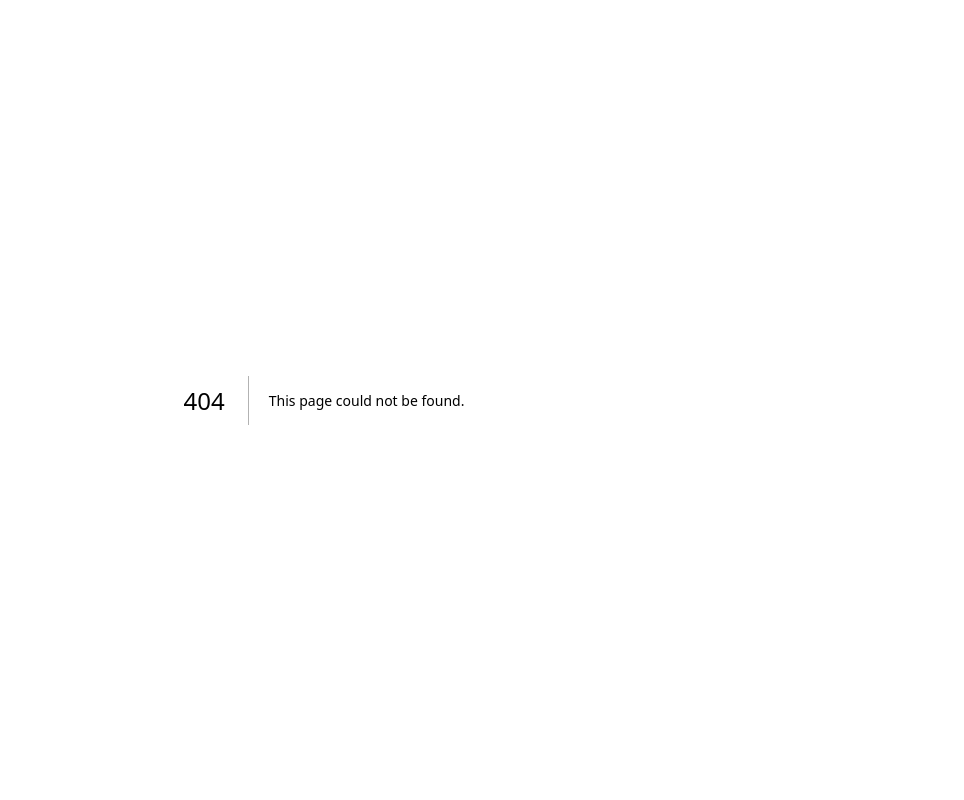
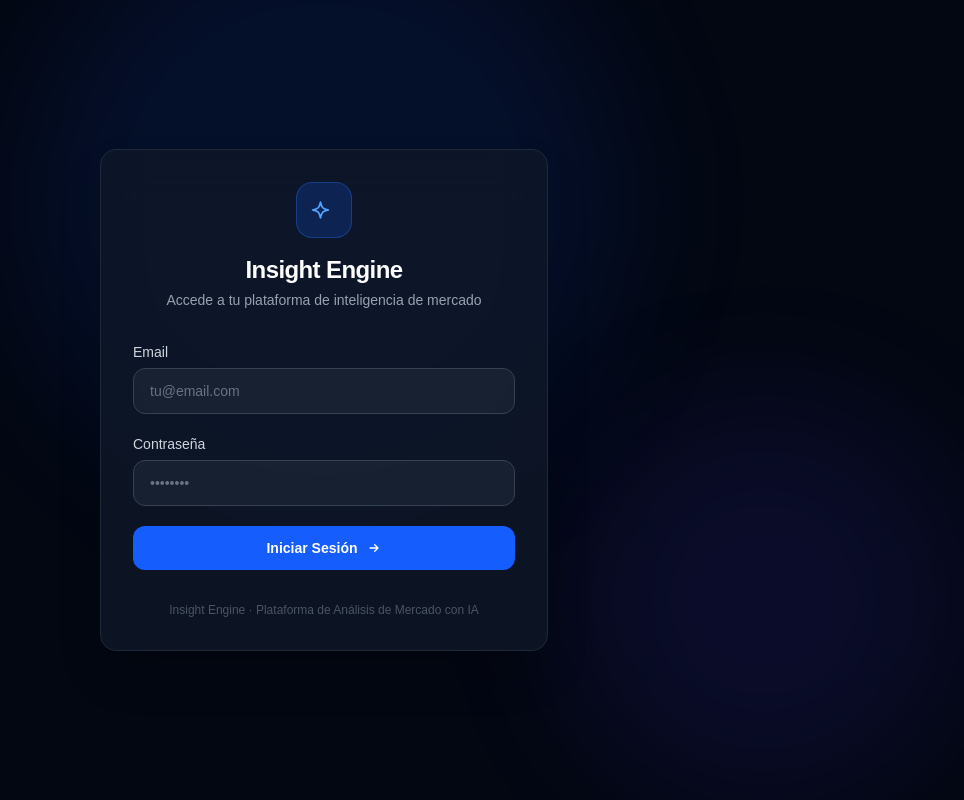
Before and after one commit to Nkaleth/insight-engine, a Next.js app in the folder apps/frontend/: page /login in a window 1280 px wide. Before the commit this address had no page. Shown: the whole page, without its empty margins (316-1280 px from the left). Built offline with nearby package versions, Linux system fonts and the light colour scheme; no server answers.

Commit message:
fix: resolve startup errors — login 404, backend port, proxy rename

```diff
--- a/apps/frontend/app/layout.tsx
+++ b/apps/frontend/app/layout.tsx
@@ -14,8 +14,8 @@ const geistMono = Geist_Mono({
 });
 
 export const metadata: Metadata = {
-  title: "Create Next App",
-  description: "Generated by create next app",
+  title: "Insight Engine | Market Intelligence Platform",
+  description: "Plataforma de inteligencia de mercado impulsada por IA. Detecta necesidades y oportunidades en comunidades digitales en tiempo real.",
 };
 
 export default function RootLayout({
--- /dev/null
+++ b/apps/frontend/app/login/page.tsx
@@ -0,0 +1,128 @@
+"use client";
+
+import { useState } from "react";
+import { useLogin } from "../../hooks/useLogin";
+
+export default function LoginPage() {
+  const [email, setEmail] = useState("");
+  const [password, setPassword] = useState("");
+  const { mutate: login, isPending, isError, error } = useLogin();
+
+  const handleSubmit = (e: React.FormEvent) => {
+    e.preventDefault();
+    login({ email, password });
+  };
+
+  return (
+    <main className="min-h-screen bg-gray-950 flex items-center justify-center p-4">
+      {/* Background glow effects */}
+      <div className="absolute inset-0 overflow-hidden pointer-events-none">
+        <div className="absolute top-1/4 left-1/2 -translate-x-1/2 -translate-y-1/2 w-[600px] h-[600px] rounded-full bg-blue-600/10 blur-3xl" />
+        <div className="absolute bottom-0 right-0 w-[400px] h-[400px] rounded-full bg-indigo-600/10 blur-3xl" />
+      </div>
+
+      <div className="relative w-full max-w-md">
+        {/* Card */}
+        <div className="bg-gray-900/80 backdrop-blur-xl border border-gray-800 rounded-2xl p-8 shadow-2xl">
+
+          {/* Logo / Header */}
+          <div className="text-center mb-8">
+            <div className="inline-flex items-center justify-center w-14 h-14 rounded-2xl bg-blue-600/20 border border-blue-500/30 mb-4">
+              <svg className="w-7 h-7 text-blue-400" fill="none" stroke="currentColor" viewBox="0 0 24 24">
+                <path strokeLinecap="round" strokeLinejoin="round" strokeWidth={1.5}
+                  d="M9.813 15.904L9 18.75l-.813-2.846a4.5 4.5 0 00-3.09-3.09L2.25 12l2.846-.813a4.5 4.5 0 003.09-3.09L9 5.25l.813 2.846a4.5 4.5 0 003.09 3.09L15.75 12l-2.846.813a4.5 4.5 0 00-3.09 3.09z" />
+              </svg>
+            </div>
+            <h1 className="text-2xl font-bold text-white tracking-tight">Insight Engine</h1>
+            <p className="text-gray-400 text-sm mt-1">Accede a tu plataforma de inteligencia de mercado</p>
+          </div>
+
+          {/* Error banner */}
+          {isError && (
+            <div className="mb-6 p-3 rounded-xl bg-red-500/10 border border-red-500/30 flex items-center gap-3">
+              <svg className="w-5 h-5 text-red-400 shrink-0" fill="none" stroke="currentColor" viewBox="0 0 24 24">
+                <path strokeLinecap="round" strokeLinejoin="round" strokeWidth={2} d="M12 9v3.75m9-.75a9 9 0 11-18 0 9 9 0 0118 0zm-9 3.75h.008v.008H12v-.008z" />
+              </svg>
+              <p className="text-red-300 text-sm">
+                {(error as Error)?.message || "Credenciales inválidas. Verifica tu email y contraseña."}
+              </p>
+            </div>
+          )}
+
+          {/* Form */}
+          <form onSubmit={handleSubmit} className="space-y-5">
+            {/* Email */}
+            <div>
+              <label htmlFor="email" className="block text-sm font-medium text-gray-300 mb-1.5">
+                Email
+              </label>
+              <input
+                id="email"
+                type="email"
+                value={email}
+                onChange={(e) => setEmail(e.target.value)}
+                placeholder="tu@email.com"
+                required
+                className="w-full px-4 py-3 bg-gray-800/60 border border-gray-700 rounded-xl text-white placeholder-gray-500 text-sm
+                           focus:outline-none focus:ring-2 focus:ring-blue-500/50 focus:border-blue-500
+                           transition-all duration-200"
+              />
+            </div>
+
+            {/* Password */}
+            <div>
+              <label htmlFor="password" className="block text-sm font-medium text-gray-300 mb-1.5">
+                Contraseña
+              </label>
+              <input
+                id="password"
+                type="password"
+                value={password}
+                onChange={(e) => setPassword(e.target.value)}
+                placeholder="••••••••"
+                required
+                className="w-full px-4 py-3 bg-gray-800/60 border border-gray-700 rounded-xl text-white placeholder-gray-500 text-sm
+                           focus:outline-none focus:ring-2 focus:ring-blue-500/50 focus:border-blue-500
+                           transition-all duration-200"
+              />
+            </div>
+
+            {/* Submit Button */}
+            <button
+              id="login-submit"
+              type="submit"
+              disabled={isPending}
+              className="w-full py-3 px-6 bg-blue-600 hover:bg-blue-500 disabled:bg-blue-600/50
+                         text-white font-semibold rounded-xl text-sm
+                         transition-all duration-200 transform hover:scale-[1.01] active:scale-[0.99]
+                         focus:outline-none focus:ring-2 focus:ring-blue-500 focus:ring-offset-2 focus:ring-offset-gray-900
+                         flex items-center justify-center gap-2 mt-2"
+            >
+              {isPending ? (
+                <>
+                  <svg className="animate-spin h-4 w-4" viewBox="0 0 24 24" fill="none">
+                    <circle className="opacity-25" cx="12" cy="12" r="10" stroke="currentColor" strokeWidth="4" />
+                    <path className="opacity-75" fill="currentColor" d="M4 12a8 8 0 018-8V0C5.373 0 0 5.373 0 12h4z" />
+                  </svg>
+                  Verificando...
+                </>
+              ) : (
+                <>
+                  Iniciar Sesión
+                  <svg className="w-4 h-4" fill="none" stroke="currentColor" viewBox="0 0 24 24">
+                    <path strokeLinecap="round" strokeLinejoin="round" strokeWidth={2} d="M13 7l5 5m0 0l-5 5m5-5H6" />
+                  </svg>
+                </>
+              )}
+            </button>
+          </form>
+
+          {/* Footer */}
+          <p className="text-center text-gray-600 text-xs mt-8">
+            Insight Engine · Plataforma de Análisis de Mercado con IA
+          </p>
+        </div>
+      </div>
+    </main>
+  );
+}
--- /dev/null
+++ b/apps/frontend/hooks/useLogin.ts
@@ -0,0 +1,39 @@
+"use client";
+
+import { useMutation } from "@tanstack/react-query";
+import { useRouter } from "next/navigation";
+import { apiClient } from "../lib/api.client";
+
+interface LoginCredentials {
+  email: string;
+  password: string;
+}
+
+interface LoginResponse {
+  access_token: string;
+}
+
+export function useLogin() {
+  const router = useRouter();
+
+  return useMutation({
+    mutationFn: async (credentials: LoginCredentials) => {
+      const response = await apiClient.post<LoginResponse>(
+        "/auth/login",
+        credentials
+      );
+      return response.data;
+    },
+    onSuccess: (data) => {
+      // Guardamos el JWT en una cookie accesible por el proxy (middleware)
+      // Expira en 24 horas
+      const expires = new Date();
+      expires.setTime(expires.getTime() + 24 * 60 * 60 * 1000);
+      document.cookie = `access_token=${data.access_token}; expires=${expires.toUTCString()}; path=/; SameSite=Strict`;
+
+      // Redirigimos al dashboard principal
+      router.push("/");
+      router.refresh();
+    },
+  });
+}
--- a/apps/frontend/pnpm-workspace.yaml
+++ /dev/null
@@ -1,3 +0,0 @@
-ignoredBuiltDependencies:
-  - sharp
-  - unrs-resolver
--- a/apps/frontend/middleware.ts
+++ b/apps/frontend/proxy.ts
@@ -4,7 +4,7 @@ import { jwtVerify } from "jose";
 
 const JWT_SECRET = process.env.JWT_SECRET;
 
-export async function middleware(request: NextRequest) {
+export async function proxy(request: NextRequest) {
   // 2. Extraer la cookie llamada "access_token"
   // (Pista: es un método para "obtener" en inglés)
   const token = request.cookies.get("access_token")?.value;
```
Also changed, not shown: 1 other file (tests, documents, lock files or other folders).
